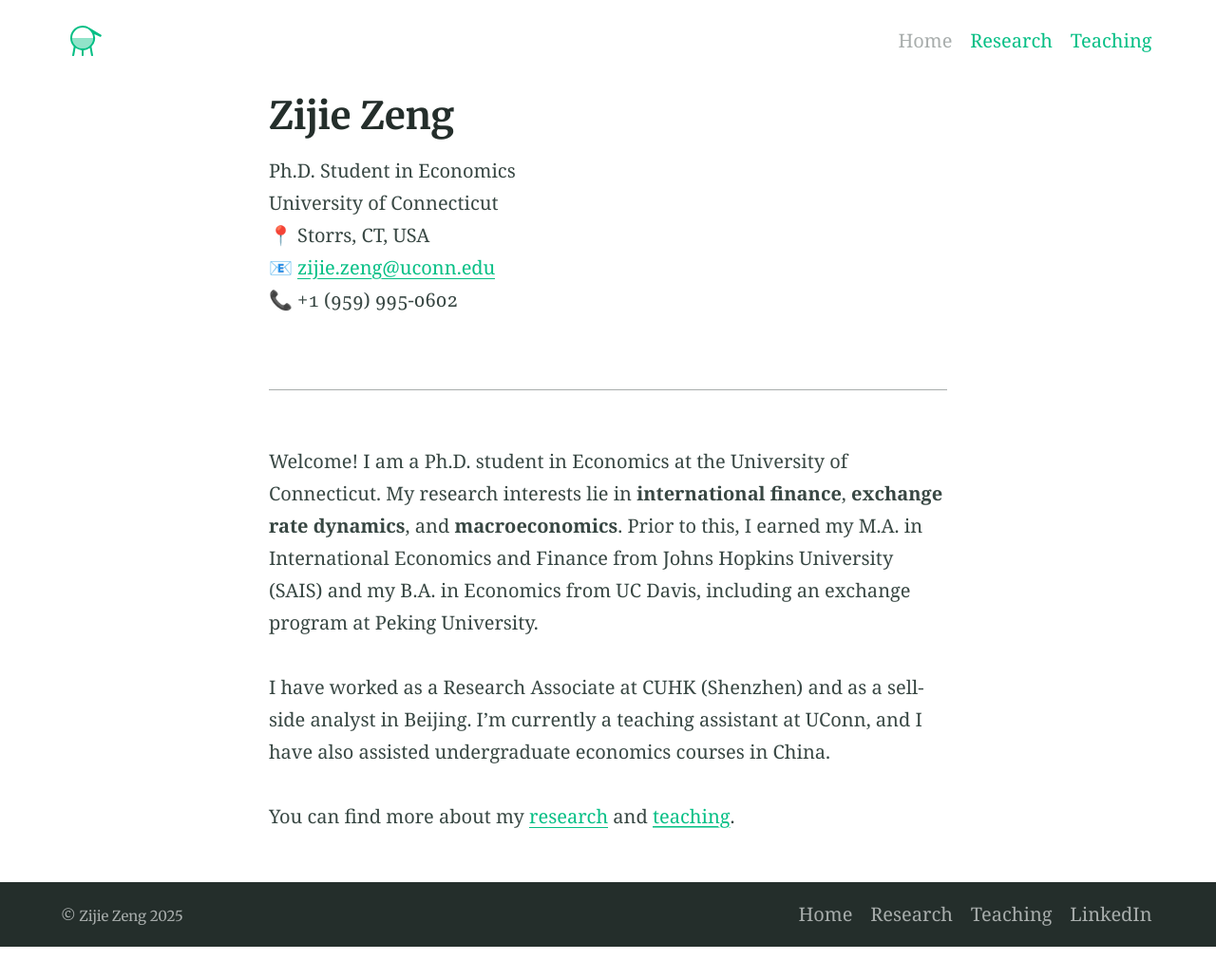
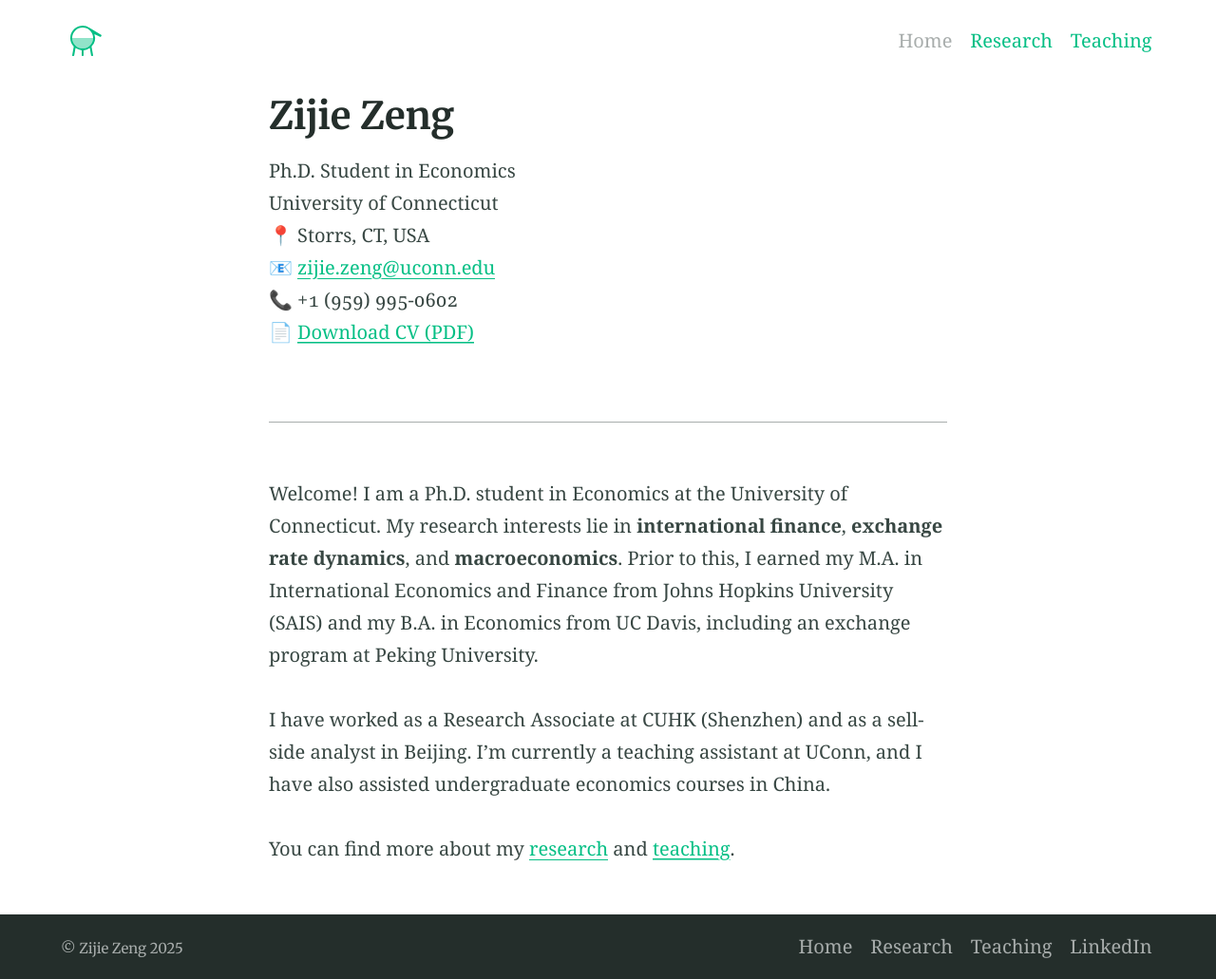
Before and after one commit to apezeng/apezeng.github.io, a Jekyll site: the page built from index.md, in a window 1280 px wide. Shown: the whole page at 95% size. Built offline with Jekyll 4.4.1, drawn with Linux system fonts in a browser that asks for light colours; before the commit the page ends 997 px from its top, so only the background shows below that.

Commit message:
Update index.md

```diff
--- a/index.md
+++ b/index.md
@@ -12,6 +12,7 @@ University of Connecticut
 📍 Storrs, CT, USA
 📧 [zijie.zeng@uconn.edu](mailto:zijie.zeng@uconn.edu)
 📞 +1 (959) 995-0602
+📄 [Download CV (PDF)](/assets/cv/zijie-zeng-cv.pdf)
 
 ---
 
```
